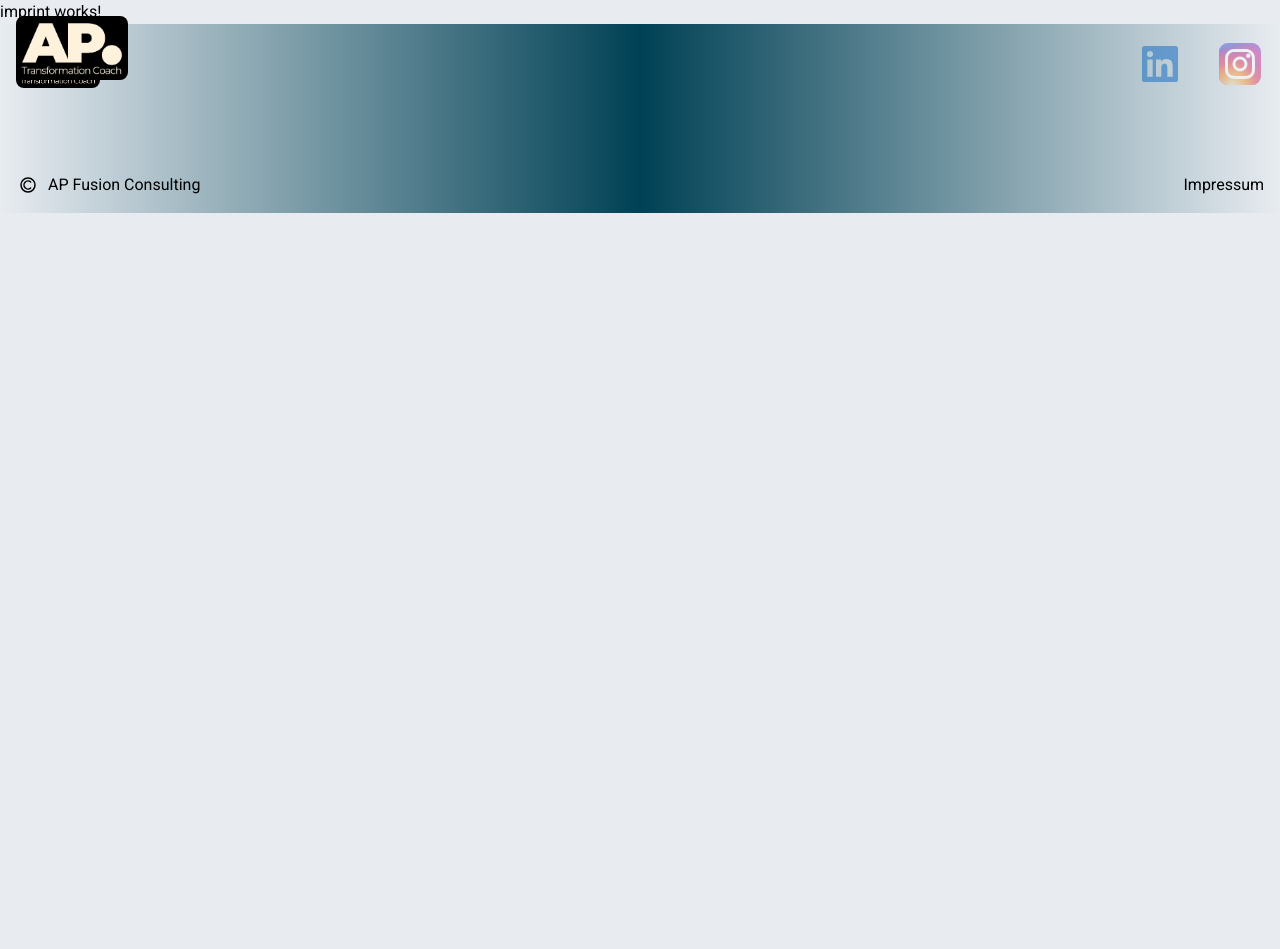
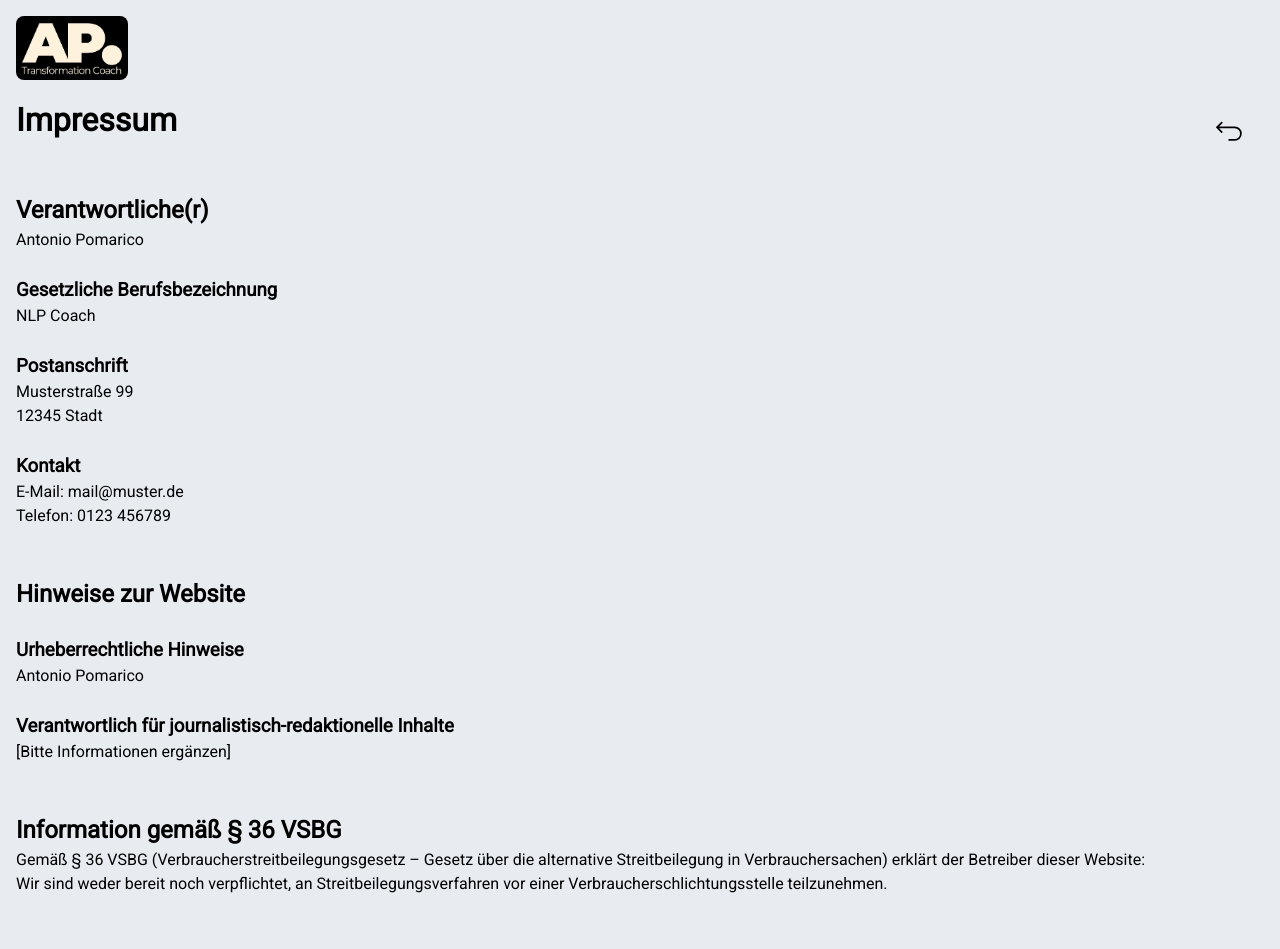
Before and after one commit to GDR1909/ap-fusionconsulting, an Angular app: page /imprint in a window 1280 px wide. Shown: the top 949 px of the page. Before the commit the page ends 800 px from the top, so only its background shows below. Built offline with nearby package versions, Linux system fonts and the light colour scheme.

Commit message:
added content to the imprint component

```diff
--- a/src/app/imprint/imprint.component.html
+++ b/src/app/imprint/imprint.component.html
@@ -1 +1,53 @@
-<p>imprint works!</p>
+<div id='generator_results'>
+    <div id='generator_results_content'>
+        <a routerLink="" routerLinkActive="active">
+            <img src="assets/icons/arrowBack.svg">
+        </a>
+
+        <h1>Impressum</h1>
+        <br>
+        <br>
+
+        <h2>Verantwortliche(r)</h2>
+        <p class='generator_user_input'>Antonio Pomarico</p>
+        <br>
+        <h3>Gesetzliche Berufsbezeichnung</h3>
+        <p class='generator_user_input'>NLP Coach</p>
+        <br>
+        <h3>Postanschrift</h3>
+        <p class='generator_user_input'>Musterstraße 99<br>
+            12345 Stadt
+        </p>
+        <br>
+        <h3>Kontakt</h3>
+        <p>E-Mail: mail&#64;muster.de</p>
+        <p>Telefon: 0123 456789</p>
+        <br>
+        <br>
+
+        <h2>Hinweise zur Website</h2>
+        <br>
+        <h3>Urheberrechtliche Hinweise</h3>
+        <p class='generator_user_input'>Antonio Pomarico</p>
+        <br>
+        <h3>Verantwortlich für journalistisch-redaktionelle Inhalte</h3>
+        <p class='generator_user_input'>[Bitte Informationen ergänzen]</p>
+        <br>
+        <br>
+
+        <h2>Information gemäß § 36 VSBG</h2>
+        <p>Gemäß § 36 VSBG (Verbraucherstreitbeilegungsgesetz – Gesetz über die alternative Streitbeilegung in Verbrauchersachen) erklärt der Betreiber dieser Website:</p>
+        <p>Wir sind weder bereit noch verpflichtet, an Streitbeilegungsverfahren vor einer Verbraucherschlichtungsstelle teilzunehmen.</p>
+        <br>
+        <br>
+
+        <h2>Hinweis</h2>
+        <p>Die Plattform der EU zur außergerichtlichen Streitbeilegung finden Sie online unter: <a href="https://ec.europa.eu/consumers/odr/" target="_blank">ec.europa.eu</a>.</p>
+        <p><strong>Achtung:</strong> Seit dem 20. März 2025 können keine Beschwerden mehr eingereicht werden.</p>
+        <p>
+            <em>
+                Dieses Impressum wurde mit Hilfe des <a href="https://www.activemind.de/generatoren/impressum/" target="_blank" rel="noopener">Impressums-Generators der activeMind AG</a> erstellt (Version 2024-07-05).
+            </em>
+        </p>
+    </div>
+</div>
--- a/src/app/imprint/imprint.component.scss
+++ b/src/app/imprint/imprint.component.scss
@@ -0,0 +1,27 @@
+#generator_results {
+  padding: 1rem;
+  position: relative;
+  padding-top: 96px;
+  padding-bottom: 24px;
+}
+
+#generator_results_content {
+  position: relative;
+}
+
+img {
+  height: 3.125rem;
+  position: absolute;
+  right: 0;
+  border-radius: 100%;
+  margin: 0.625rem;
+  padding: 0.625rem;
+  transition: ease-in-out 250ms;
+
+  &:hover {
+    cursor: pointer;
+    transform: scale(1.05);
+    background-color: rgba(0, 65, 85, 0.15);
+    transition: ease-in-out 250ms;
+  }
+}
--- a/src/app/imprint/imprint.component.ts
+++ b/src/app/imprint/imprint.component.ts
@@ -1,12 +1,19 @@
-import { Component } from '@angular/core';
+import { Component, OnInit } from '@angular/core';
+import { Router, RouterLink, RouterLinkActive } from '@angular/router';
 
 @Component({
   selector: 'app-imprint',
   standalone: true,
-  imports: [],
+  imports: [RouterLink, RouterLinkActive],
   templateUrl: './imprint.component.html',
   styleUrl: './imprint.component.scss'
 })
-export class ImprintComponent {
+export class ImprintComponent implements OnInit {
+  constructor(private router: Router) {}
 
+  ngOnInit() {
+    this.router.navigateByUrl('/imprint').then(() => {
+      window.scrollTo(0, 0);
+    });
+  }
 }
--- a/src/app/privacy-policy/privacy-policy.component.html
+++ b/src/app/privacy-policy/privacy-policy.component.html
@@ -33,7 +33,7 @@
         </p>
         <p>
             Eine Liste der Aufsichtsbehörden (für den nichtöffentlichen Bereich) mit Anschrift finden Sie unter:
-            <a href="https://www.bfdi.bund.de/DE/Infothek/Anschriften_Links/anschriften_links-node.html">www.bfdi.bund.de</a>.
+            <a href="https://www.bfdi.bund.de/DE/Infothek/Anschriften_Links/anschriften_links-node.html" target="_blank">www.bfdi.bund.de</a>.
         </p>
         <br>
         <br>
--- a/src/app/shared/components/footer/footer.component.html
+++ b/src/app/shared/components/footer/footer.component.html
@@ -25,5 +25,5 @@
         <span>AP Fusion Consulting</span>
     </div>
 
-    <a routerLink="/legal-notice" routerLinkActive="active" class="legalNotice">Impressum</a>
+    <a routerLink="/imprint" routerLinkActive="active" class="imprint">Impressum</a>
 </footer>
--- a/src/app/shared/components/footer/footer.component.scss
+++ b/src/app/shared/components/footer/footer.component.scss
@@ -55,9 +55,17 @@ img {
   }
 }
 
-.legalNotice {
+.imprint {
   position: absolute;
   bottom: 0;
   right: 0;
   margin: 1rem;
+  text-decoration: none;
+  color: rgb(0, 65, 85);
+  transition: ease-in-out 250ms;
+
+  &:hover {
+    text-decoration: underline;
+    transition: ease-in-out 250ms;
+  }
 }
--- a/src/app/shared/components/footer/footer.component.ts
+++ b/src/app/shared/components/footer/footer.component.ts
@@ -1,9 +1,10 @@
 import { Component } from '@angular/core';
+import { RouterLink, RouterLinkActive } from '@angular/router';
 
 @Component({
   selector: 'app-footer',
   standalone: true,
-  imports: [],
+  imports: [RouterLink, RouterLinkActive],
   templateUrl: './footer.component.html',
   styleUrl: './footer.component.scss'
 })
```
